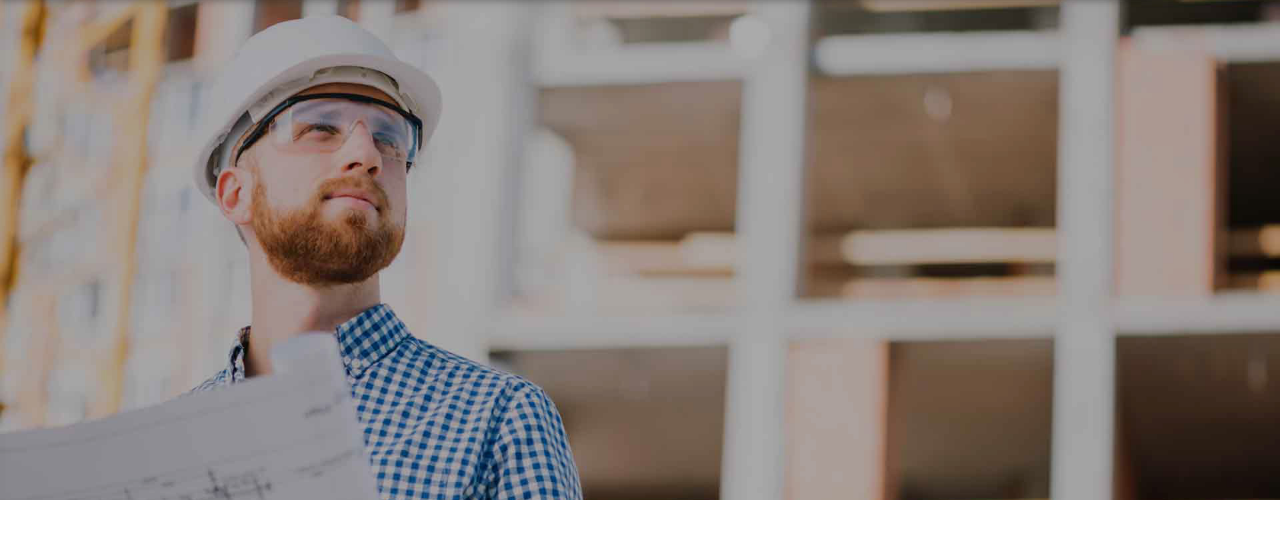
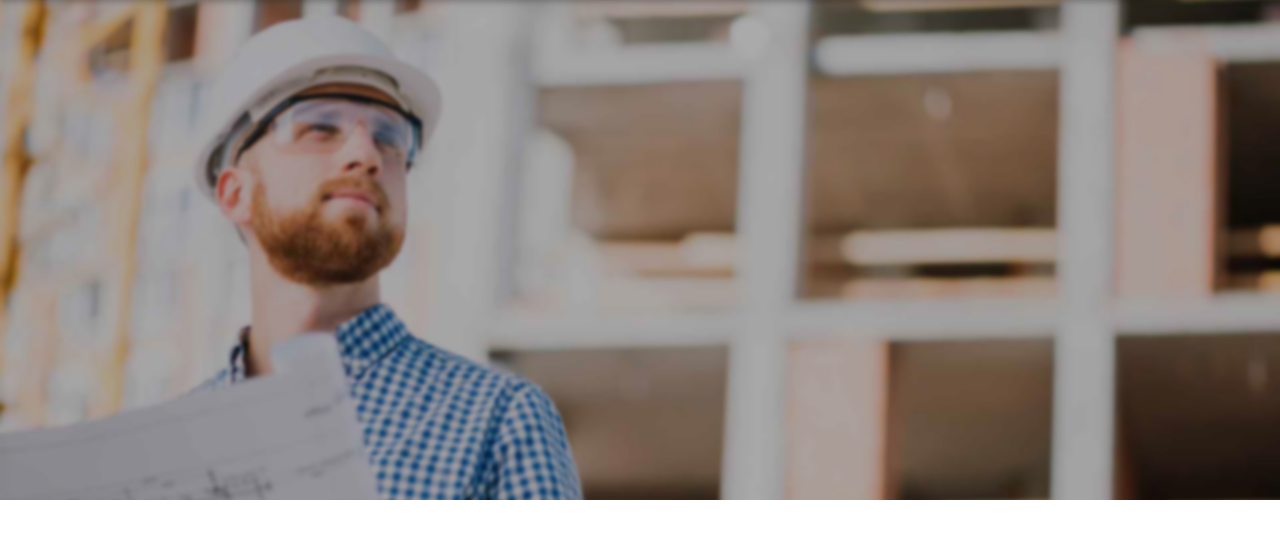
Before and after one commit to juancampo95/ingeomac, a PHP site: page /nosotros.php in a window 1280 px wide. Shown: the part 111-650 px from the top of the page. Run offline with PHP 8.4, Linux system fonts and the light colour scheme.

Commit message:
cambios nosotros

```diff
--- a/nosotros.php
+++ b/nosotros.php
@@ -1,5 +1,5 @@
 <?php include("nav.php") ?>
-<header class="container-fluid header" style="background-image: url('images/Nosotros.jpg');">
+<header class="container-fluid header" style="background-image: url('images/NosotrosBlur.jpg');">
   <div class="container">
 
   </div>
```
Also changed, not shown: images/NosotrosBlur.jpg (added).
